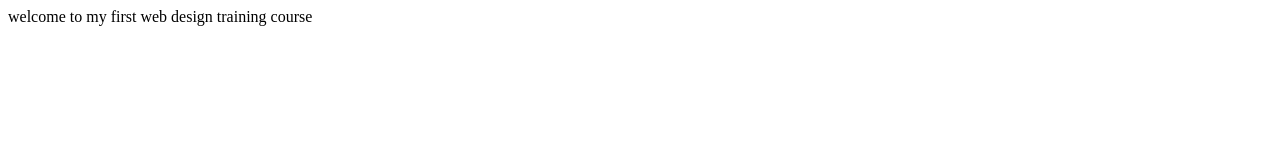
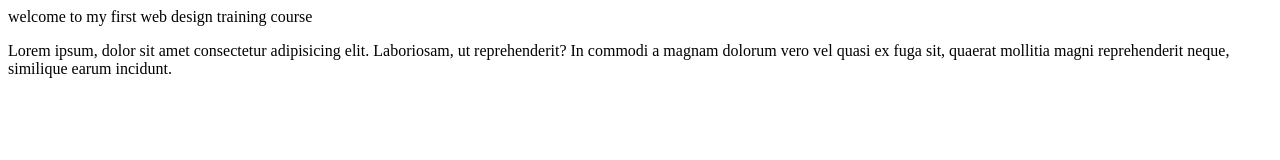
Before and after one commit to Ponleu1-coder/Wed-design, a plain HTML site: page index.html in a window 1280 px wide. Drawn offline with Linux system fonts and the light colour scheme.

Commit message:
update description

```diff
--- a/index.html
+++ b/index.html
@@ -8,5 +8,9 @@
   <body>
     welcome to my first web design training course
     <p>
+      Lorem ipsum, dolor sit amet consectetur adipisicing elit. Laboriosam, ut
+      reprehenderit? In commodi a magnam dolorum vero vel quasi ex fuga sit,
+      quaerat mollitia magni reprehenderit neque, similique earum incidunt.
+    </p>
   </body>
 </html>
```
